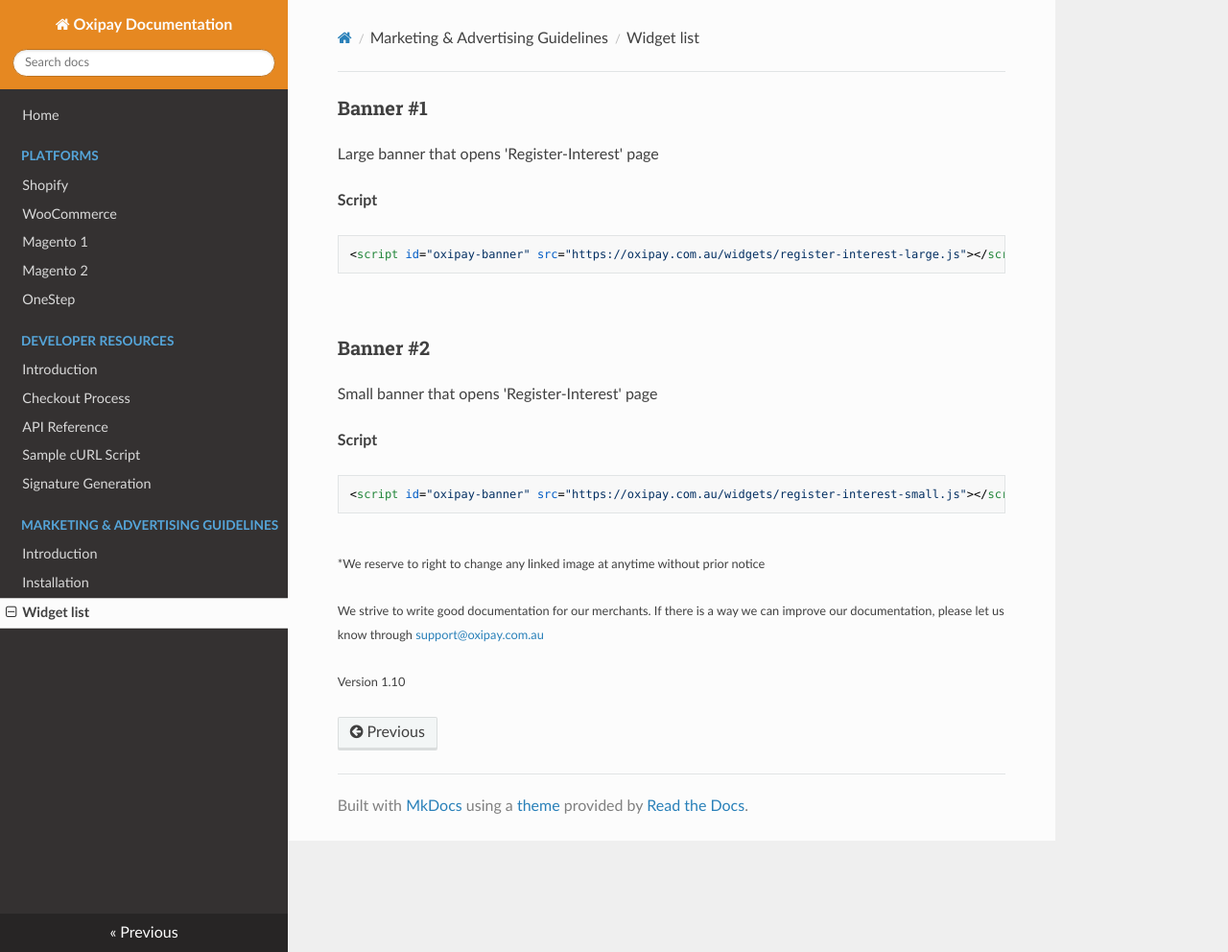
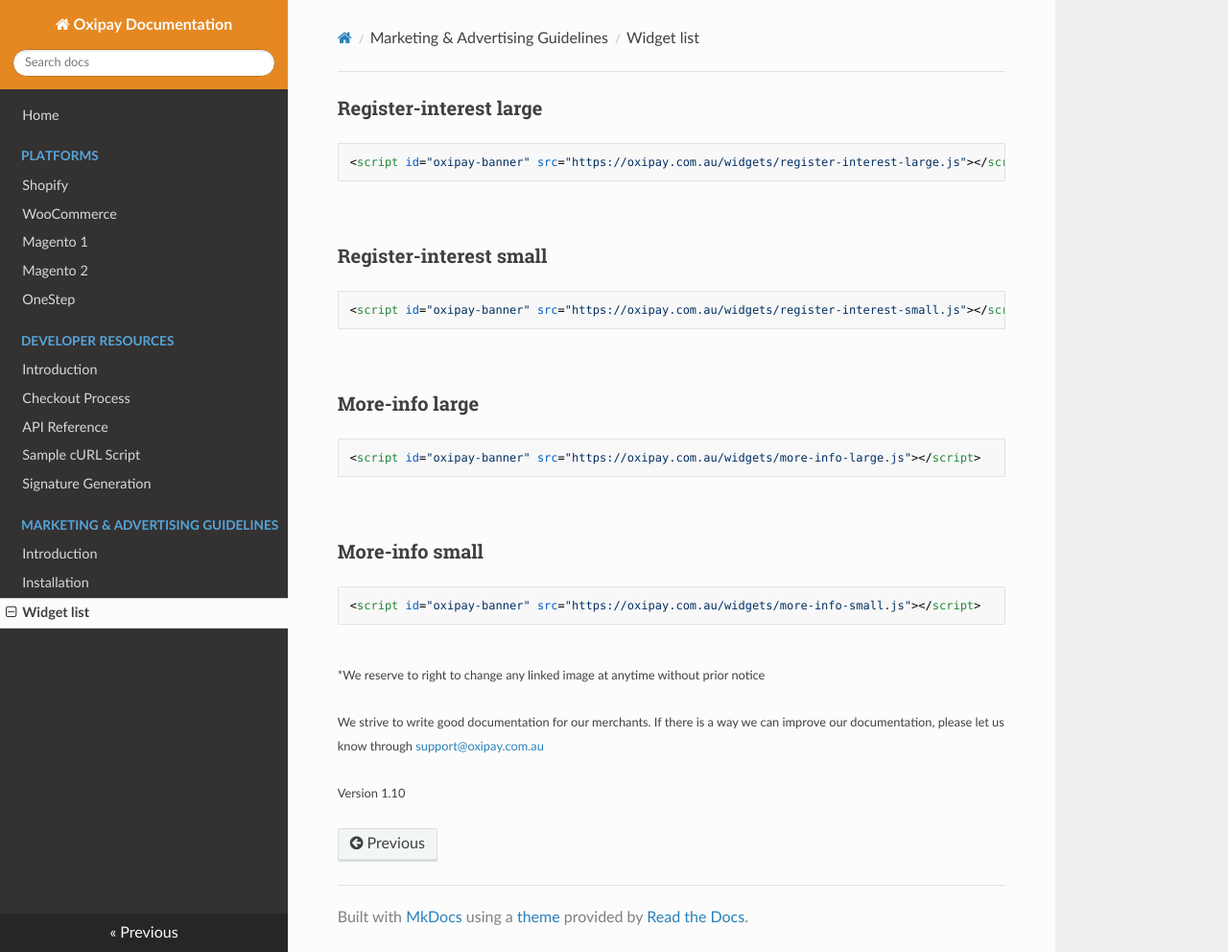
Before and after one commit to oxipay/oxidocs, an MkDocs documentation site: the page built from docs/guidelines/widgets.md, in a window 1280 px wide and 992 px high. Shown: the whole window at 96% size. Built offline with MkDocs 1.6.1, drawn with Linux system fonts in a browser that asks for light colours; nearby versions of some CDN libraries; a script that is not in the unit is left out; old or Windows-style settings are respelled for this version of MkDocs.

Commit message:
updated 'Marketing & Advertising Guidelines' after simplifying our widget process

````diff
--- a/docs/css/custom.css
+++ b/docs/css/custom.css
@@ -15,3 +15,19 @@
 .wy-side-nav-search input[type=text] {
     border-color:  #c1731c;
 }
+
+#oxipay-tag-01 img {
+   height: 20px !important;
+}
+
+#oxipay-banner-01 img {
+   height: 100% !important;
+}
+
+#oxipay-banner-01 p {
+    font-size: 14px !important;
+}
+
+#oxipay-banner-01 h3 {
+    margin: 0px 0px 10px 0px !important;
+}
--- a/docs/guidelines/widgets.md
+++ b/docs/guidelines/widgets.md
@@ -1,17 +1,25 @@
-### Banner #1
-Large banner that opens 'Register-Interest' page
-<script id="oxipay-banner" src="https://oxipay.com.au/widgets/register-interest-large.js"></script>
-**Script**
+### Register-interest large
+<script id="registerInterestLarge" src="https://oxipay.com.au/widgets/register-interest-large.js"></script>
 ```
 <script id="oxipay-banner" src="https://oxipay.com.au/widgets/register-interest-large.js"></script>
 ```
 <br/>
-### Banner #2
-Small banner that opens 'Register-Interest' page
-<script id="oxipay-banner" src="https://oxipay.com.au/widgets/register-interest-small.js"></script>
-**Script**
+### Register-interest small
+<script id="registerInterestSmall" src="https://oxipay.com.au/widgets/register-interest-small.js"></script>
 ```
 <script id="oxipay-banner" src="https://oxipay.com.au/widgets/register-interest-small.js"></script>
+```
+<br/>
+### More-info large
+<script id="moreInfoLarge" src="https://oxipay.com.au/widgets/more-info-large.js"></script>
+```
+<script id="oxipay-banner" src="https://oxipay.com.au/widgets/more-info-large.js"></script>
+```
+<br/>
+### More-info small
+<script id="moreInfoSmall" src="https://oxipay.com.au/widgets/more-info-small.js"></script>
+```
+<script id="oxipay-banner" src="https://oxipay.com.au/widgets/more-info-small.js"></script>
 ```
 <br/>
 <small>*We reserve to right to change any linked image at anytime without prior notice</small>
````
